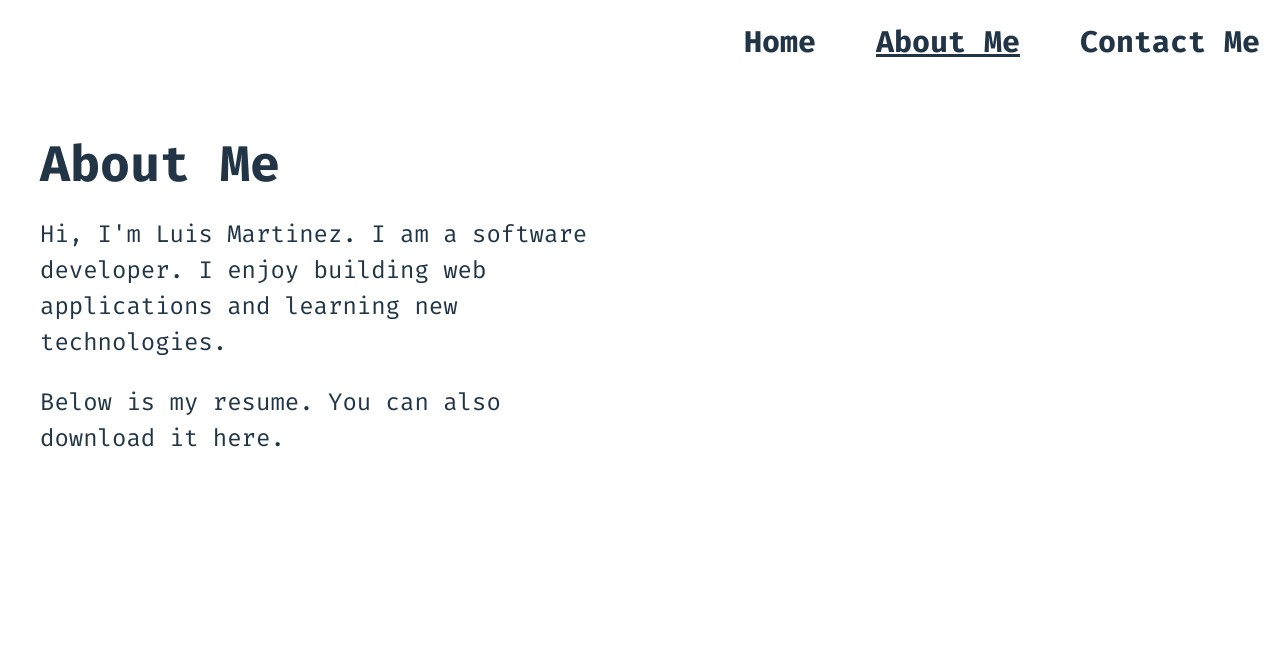
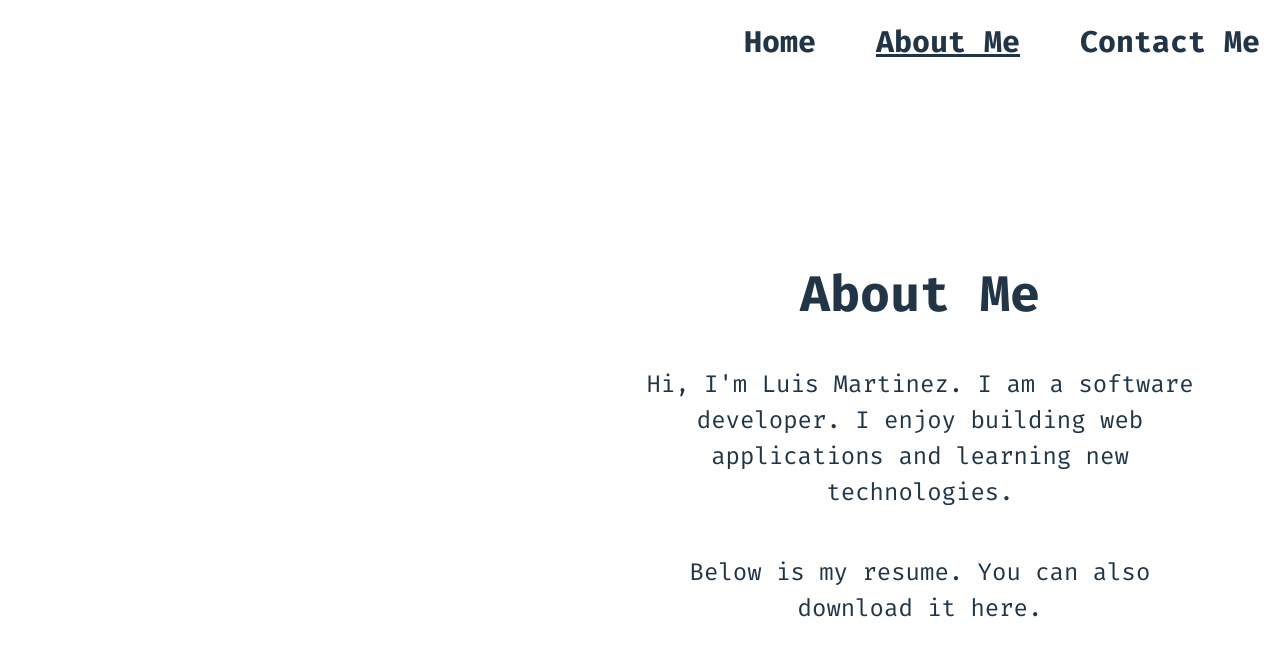
Before and after one commit to Lmx154/mywebsite, a React (Vite) app: page /mywebsite/about in a window 1280 px wide. Shown: the top 656 px of the page. Built offline with nearby package versions, Linux system fonts and the light colour scheme.

Commit message:
Centered about and home pages

```diff
--- a/src/pages/About.css
+++ b/src/pages/About.css
@@ -5,6 +5,7 @@
     align-items: center;
     padding: 2rem;
     width: 100%;
+    height: 100vh; /* Ensure the about section takes the full viewport height */
     box-sizing: border-box; /* Ensure padding is included in the element's total width and height */
     margin-top: 2rem; /* Add top margin to create space below the nav bar */
 }
@@ -18,10 +19,17 @@
     height: auto;
     box-sizing: border-box; /* Ensure padding is included in the element's total width and height */
     margin-top: 2rem; /* Add some space between the text and the PDF */
+    order: 2; /* Default order */
 }
 
 .about-content {
     flex: 1;
+    display: flex;
+    flex-direction: column;
+    justify-content: center;
+    align-items: center;
+    text-align: center; /* Center the text */
+    order: 1; /* Default order */
 }
 
 .about h1 {
@@ -64,14 +72,19 @@
 @media (orientation: landscape) {
     .about {
         flex-direction: row; /* Switch to row layout in landscape mode */
+        justify-content: center; /* Center items horizontally */
+        align-items: center; /* Center items vertically */
     }
 
     .resume-container {
         margin-top: 0; /* Remove top margin in landscape mode */
         margin-left: 2rem; /* Add left margin in landscape mode */
+        order: 1; /* Swap order in landscape mode */
     }
 
     .about-content {
         margin-right: 2rem; /* Add right margin in landscape mode */
+        text-align: center; /* Center the text */
+        order: 2; /* Swap order in landscape mode */
     }
 }
--- a/src/pages/Home.css
+++ b/src/pages/Home.css
@@ -4,7 +4,7 @@
     align-items: center;
     padding: 20px;
     width: 100%;
-    height: 100%;
+    height: 100vh; /* Ensure the home section takes the full viewport height */
     box-sizing: border-box;
 }
 
@@ -19,7 +19,8 @@
 }
 
 .home-text {
-    margin-top: 100px; /* Add more margin to push the text down */
+    margin-top: 50px; /* Increase margin to create space between profile picture and text */
+    order: 2; /* Ensure the text appears after the profile picture */
 }
 
 .typing-animation {
@@ -78,11 +79,12 @@
 }
 
 .profile-pic {
-    width: 900px; /* Increase the size */
-    height: 900px; /* Increase the size */
+    width: 300px; /* Adjust the size to be more reasonable */
+    height: 300px; /* Adjust the size to be more reasonable */
     max-width: 100%;
     border-radius: 50%; /* Ensure the image is circular */
-    margin-top: 50px; /* Add margin to separate from text */
+    margin-bottom: 50px; /* Increase margin to create space between profile picture and text */
+    order: 1; /* Ensure the profile picture appears before the text */
 }
 
 /* Media query for landscape mode */
@@ -96,10 +98,13 @@
 
     .home-text {
         margin-top: 0; /* Reset margin */
-        padding-right: 20px; /* Add padding to the right */
+        padding-left: 60px; /* Increase padding to the left */
+        order: 2; /* Ensure the text appears after the profile picture */
     }
 
-    .home-image {
-        padding-left: 20px; /* Add padding to the left */
+    .profile-pic {
+        margin-bottom: 0; /* Reset margin */
+        padding-right: 60px; /* Increase padding to the right */
+        order: 1; /* Ensure the profile picture appears before the text */
     }
 }
```
